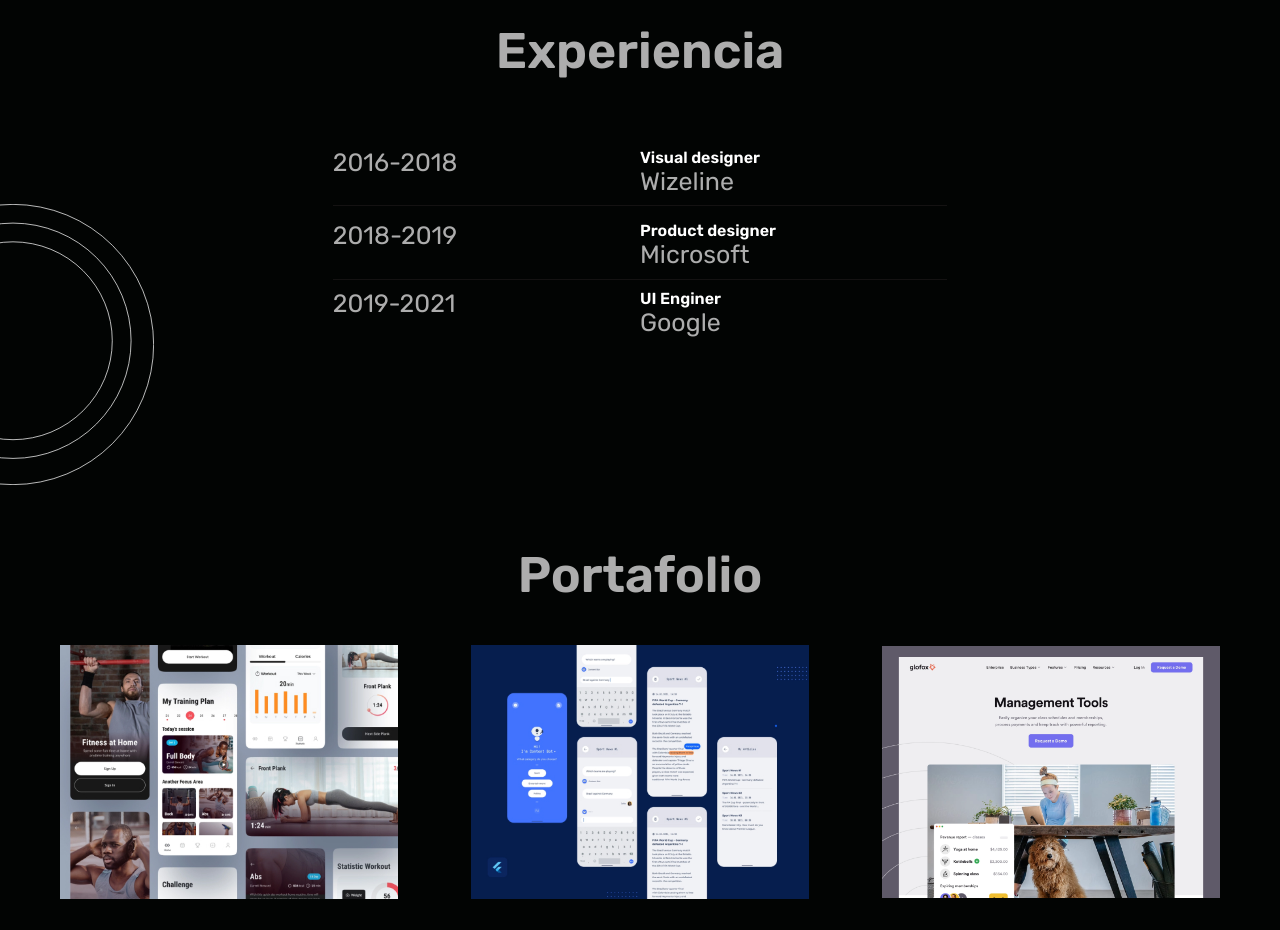
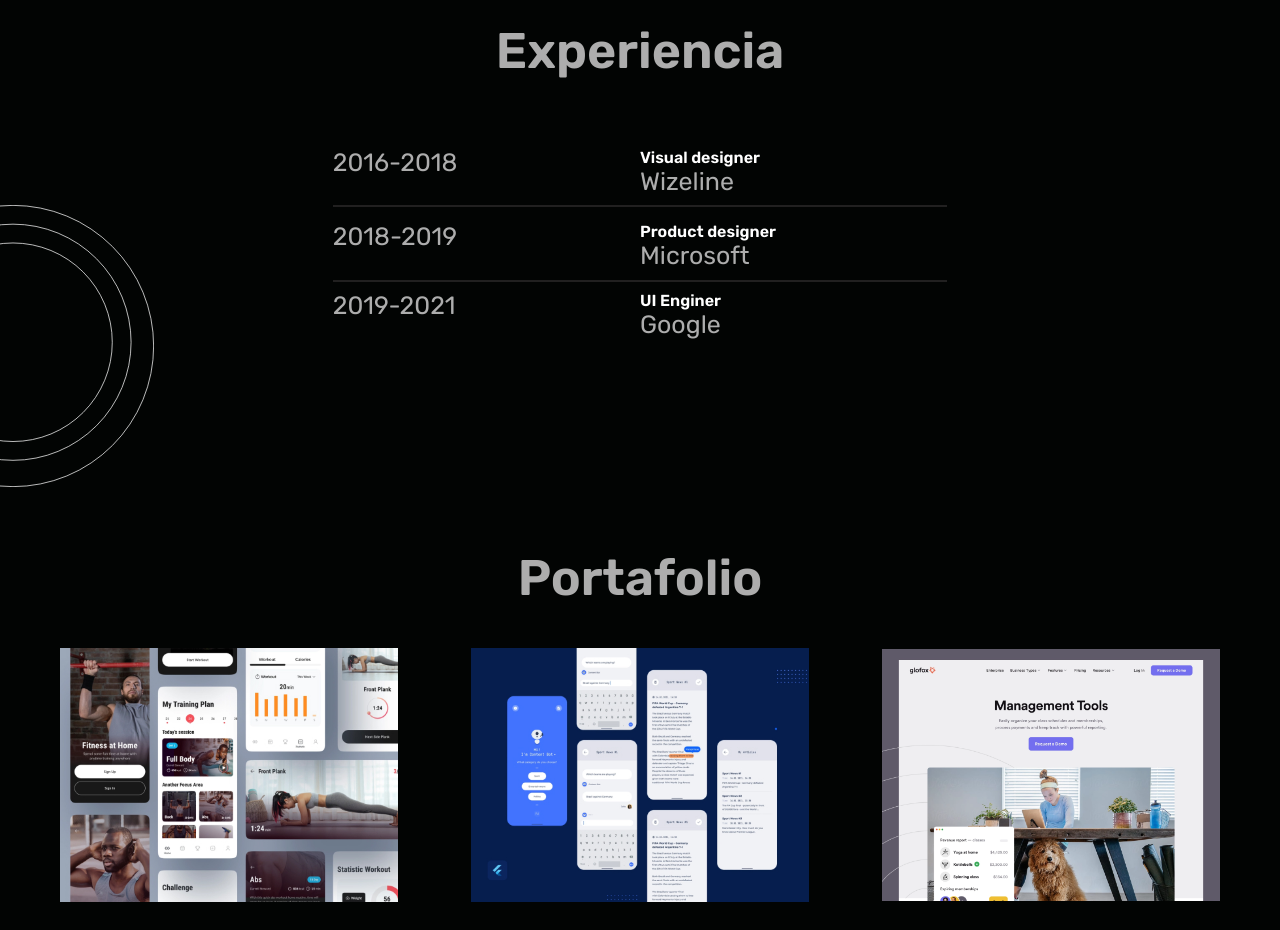
Before and after one commit to JoseMiguelFuentes/JoeNew, a plain HTML site: page index.html in a window 1280 px wide. Shown: the part 2380-3310 px from the top of the page. Drawn offline with Linux system fonts and the light colour scheme.

Commit message:
Cambio px de lineas en experiencias

```diff
--- a/assets/css/style.css
+++ b/assets/css/style.css
@@ -268,21 +268,21 @@ h1{
 }
 .one-date{
     grid-area: 1/1/2/2;
-    border-bottom: 1.5px solid rgba(22, 20, 20, 0.92);
+    border-bottom: 2px solid rgba(36, 35, 35, 0.92);
     padding-top: 5%;
 }
 .one-xp{
     grid-area: 1/2/2/3;
-    border-bottom: 1px solid rgba(22, 20, 20, 0.92);
+    border-bottom: 2px solid rgba(36, 35, 35, 0.92);
     padding-top: 5%;
 }
 .two-date{
     grid-area: 2/1/3/2;
-    border-bottom: 1.5px solid rgba(22, 20, 20, 0.92);
+    border-bottom: 2px solid rgba(36, 35, 35, 0.92);
     padding-top: 5%;
 }
 .two-xp{
-    border-bottom: 1px solid rgba(22, 20, 20, 0.92);
+    border-bottom: 2px solid rgba(36, 35, 35, 0.92);
     padding-bottom: 3%;
     padding-top: 5%;
 }
```
